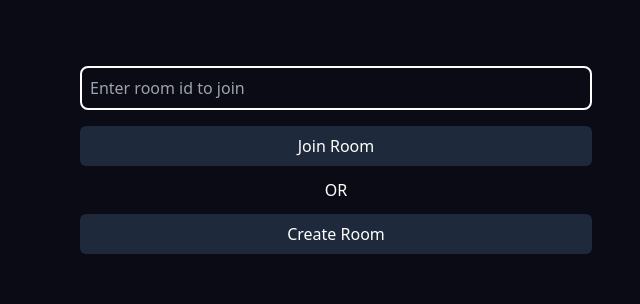
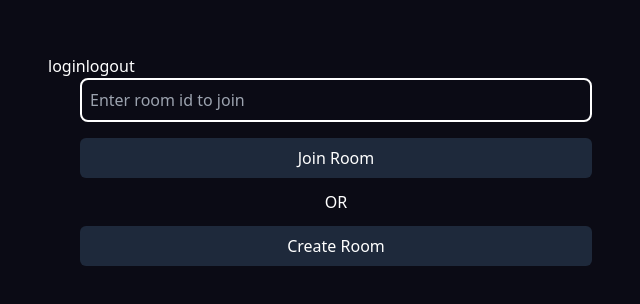
Before and after one commit to rewinaz/weyeyet, a Next.js app in the folder client/: page / in a window 1280 px wide. Shown: the part 240-544 px from the top of the page, without its empty margins (304-944 px from the left). Built offline with nearby package versions, Linux system fonts and the light colour scheme; no server answers.

Commit message:
auth redirect fix

```diff
--- a/client/app/page.tsx
+++ b/client/app/page.tsx
@@ -1,10 +1,15 @@
 "use client";
 
 import { Inter } from "@next/font/google";
-import { ButtonHTMLAttributes, FormEventHandler, useState } from "react";
-import VideoComponents from "@/components/VideoComponents";
+import {
+  useEffect,
+  useState,
+} from "react";
 import TextInput from "@/components/ui/TextInput";
 import Button from "@/components/ui/Button";
+import { useUser } from "@auth0/nextjs-auth0/client";
+import { useRouter } from "next/navigation";
+import Image from "next/image";
 
 const inter = Inter({ subsets: ["latin"] });
 export default function Home() {
@@ -17,17 +22,52 @@ export default function Home() {
   >([]);
 
   // Constants
+  const router = useRouter();
+  const { user, error, isLoading } = useUser();
 
-  const onCreateRoomHandler: ButtonHTMLAttributes<HTMLButtonElement>["onClick"] =
-    (e) => {};
+  const onCreateRoomHandler = (e: any) => {
+    e.preventDefault();
+    if (!user) {
+      window.location.assign("/api/auth/login");
+    } else if (user) {
+      router.push("/room");
+    }
+  };
 
-  const onJoinRoomHandler: FormEventHandler<HTMLButtonElement> = (e) => {};
+  const onJoinRoomHandler = (e: any) => {
+    e.preventDefault();
+    if (!user) {
+      window.location.assign("/api/auth/login");
+    } else if (user) {
+      router.push("/room");
+    }
+  };
+
+  useEffect(() => {
+    console.log("USER :: ", user);
+  }, [user]);
 
   return (
     <div className=" h-screen flex justify-center items-center bg-bc-darkblue">
       <div className=" flex-col max-w-xl w-full">
+        {user && (
+          <Image
+            src={`${user?.picture}`}
+            alt=""
+            width={100}
+            height={100}
+            className="rounded-full"
+          />
+        )}
+        <p className=" text-white">{user?.email}</p>
+        <a href="/api/auth/login" className="text-white">
+          login
+        </a>
+        <a href="/api/auth/logout" className="text-white">
+          logout
+        </a>
         <form
-          onSubmit={() => {}}
+          onSubmit={onJoinRoomHandler}
           className="flex flex-col h-full max-w-lg w-full mx-auto"
         >
           <TextInput
@@ -42,7 +82,13 @@ export default function Home() {
             type="submit"
             onSubmit={onJoinRoomHandler}
           />
-          <p className="text-white text-center my-3">OR</p>
+        </form>
+        <p className="text-white text-center my-3">OR</p>
+
+        <form
+          className="flex flex-col h-full max-w-lg w-full mx-auto"
+          onSubmit={onCreateRoomHandler}
+        >
           <Button value="Create Room" onClick={onCreateRoomHandler} />
         </form>
       </div>
```
